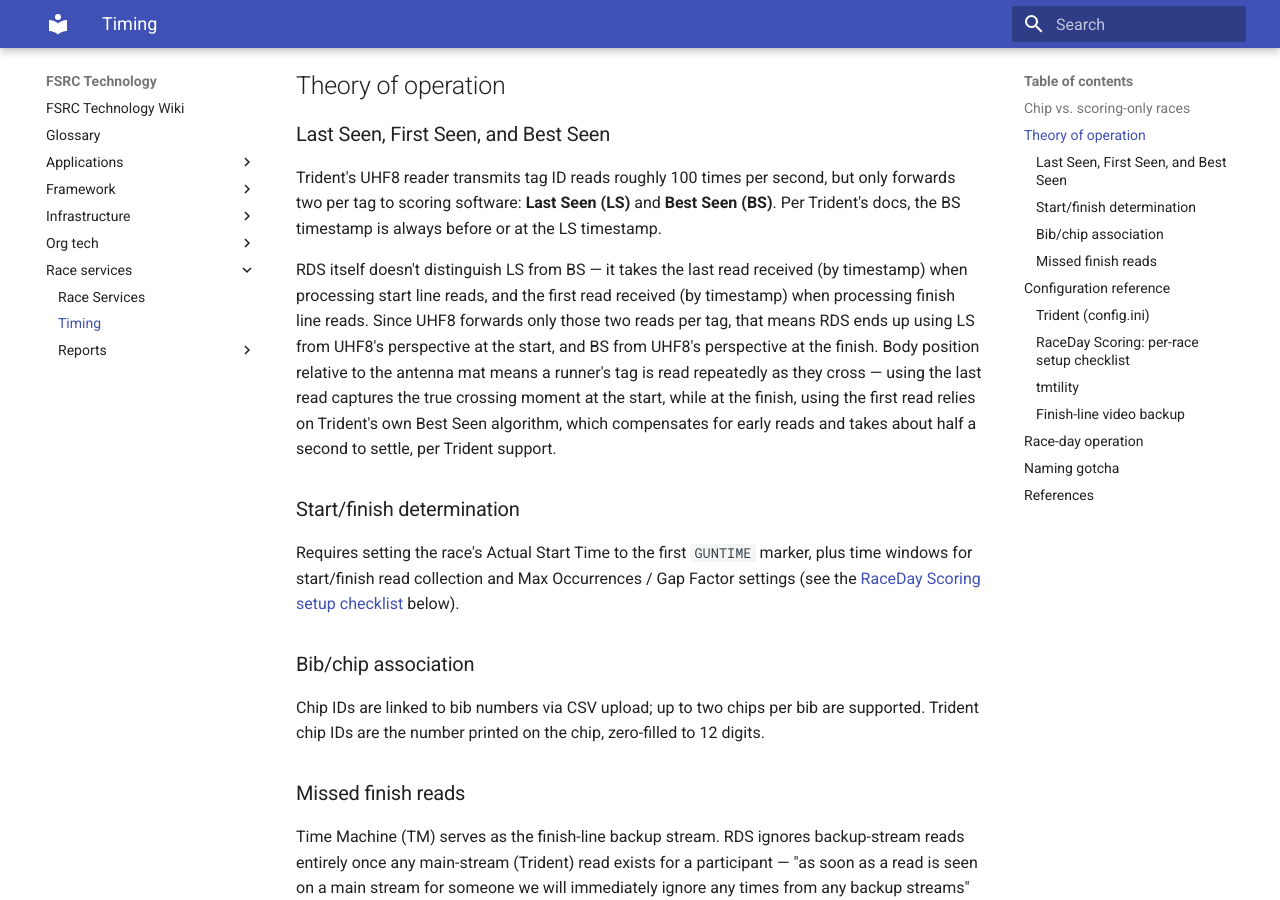
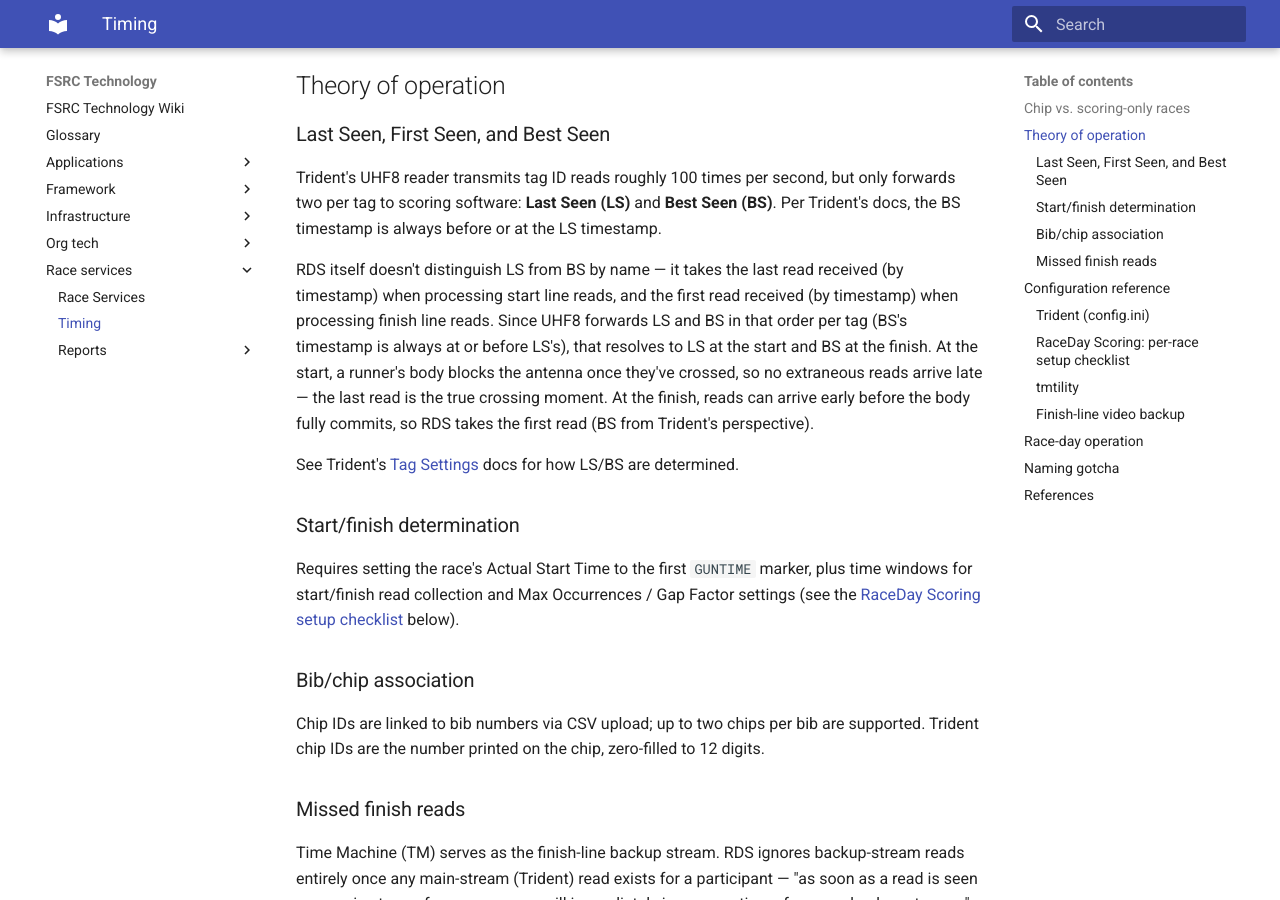
Before and after one commit to louking/fsrc-tech, an MkDocs documentation site: the page built from docs/race-services/timing.md, in a window 1280 px wide and 900 px high, scrolled down 683 px. Built offline with MkDocs 1.6.1 and Material for MkDocs 9.7.7, drawn with Linux system fonts in a browser that asks for light colours.

Commit message:
race-services/timing.md: fix LS/BS/Best Seen theory of operation
Corrects the "Last Seen, First Seen, and Best Seen" explanation: RDS
picks reads by arrival order (last at start, first at finish), which
only incidentally resolves to LS/BS given Trident's forwarding order,
rather than RDS being LS/BS-aware itself. Also fixes the Best Seen
settling-time claim (was a fixed "half a second"; verified against
Trident's Tag Settings docs and then trimmed to the key mechanism
rather than keeping the full Tag Timeout mechanics on the page).

Adds a CLAUDE.md gotcha about verifying vendor-hardware claims against
the vendor's own docs, and about trimming verified detail down to the
key mechanism rather than keeping it all on the page.

Co-Authored-By: Claude Sonnet 5 <noreply@anthropic.com>

```diff
--- a/docs/race-services/timing.md
+++ b/docs/race-services/timing.md
@@ -19,7 +19,9 @@ The rest of this page marks configuration values as **(chip)** or **(scoring)**
 
 Trident's UHF8 reader transmits tag ID reads roughly 100 times per second, but only forwards two per tag to scoring software: **Last Seen (LS)** and **Best Seen (BS)**. Per Trident's docs, the BS timestamp is always before or at the LS timestamp.
 
-RDS itself doesn't distinguish LS from BS — it takes the last read received (by timestamp) when processing start line reads, and the first read received (by timestamp) when processing finish line reads. Since UHF8 forwards only those two reads per tag, that means RDS ends up using LS from UHF8's perspective at the start, and BS from UHF8's perspective at the finish. Body position relative to the antenna mat means a runner's tag is read repeatedly as they cross — using the last read captures the true crossing moment at the start, while at the finish, using the first read relies on Trident's own Best Seen algorithm, which compensates for early reads and takes about half a second to settle, per Trident support.
+RDS itself doesn't distinguish LS from BS by name — it takes the last read received (by timestamp) when processing start line reads, and the first read received (by timestamp) when processing finish line reads. Since UHF8 forwards LS and BS in that order per tag (BS's timestamp is always at or before LS's), that resolves to LS at the start and BS at the finish. At the start, a runner's body blocks the antenna once they've crossed, so no extraneous reads arrive late — the last read is the true crossing moment. At the finish, reads can arrive early before the body fully commits, so RDS takes the first read (BS from Trident's perspective).
+
+See Trident's [Tag Settings](https://www.manula.com/manuals/tridentrfid/timemachine/1/en/topic/tag-settings) docs for how LS/BS are determined.
 
 ### Start/finish determination
 
```
Also changed, not shown: CHANGELOG.md (+1 -0 lines), CLAUDE.md (+2 -0 lines).
